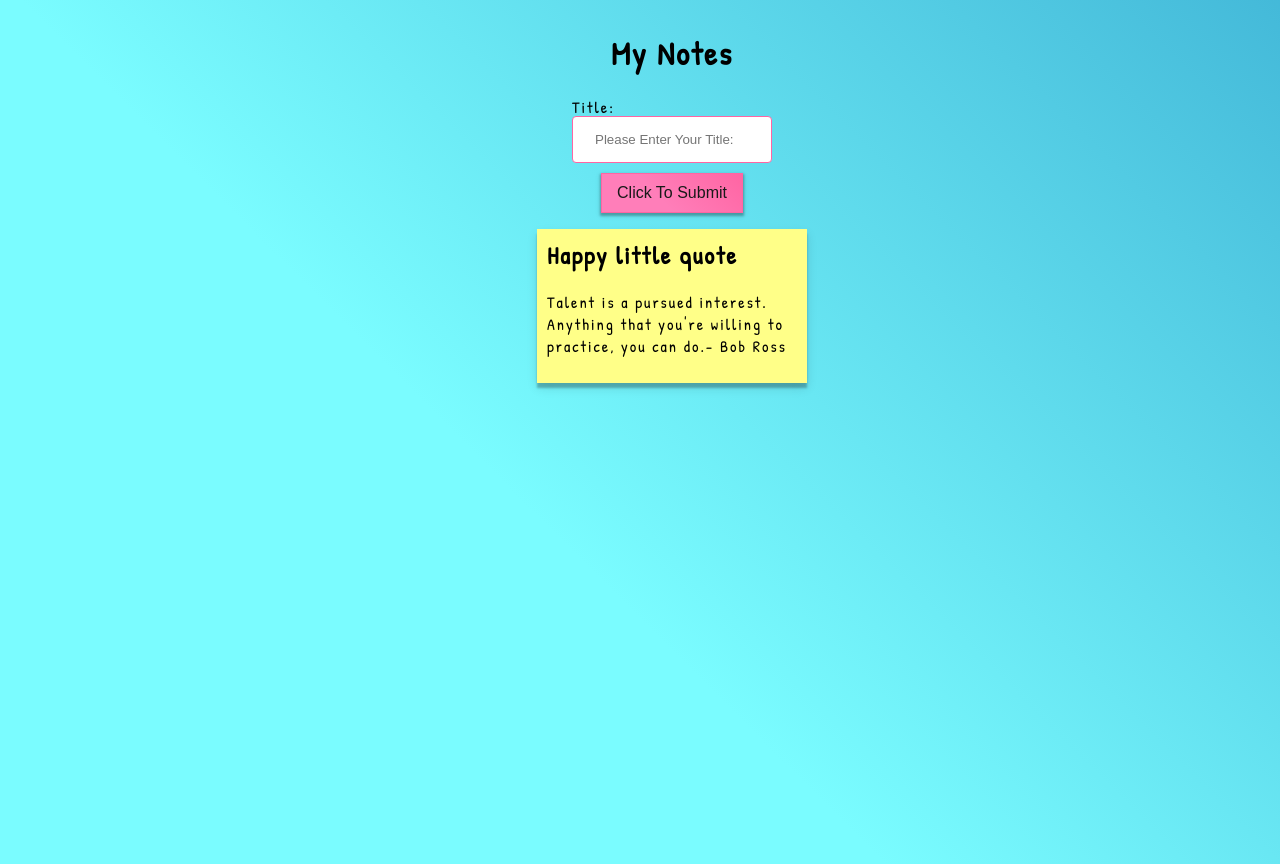
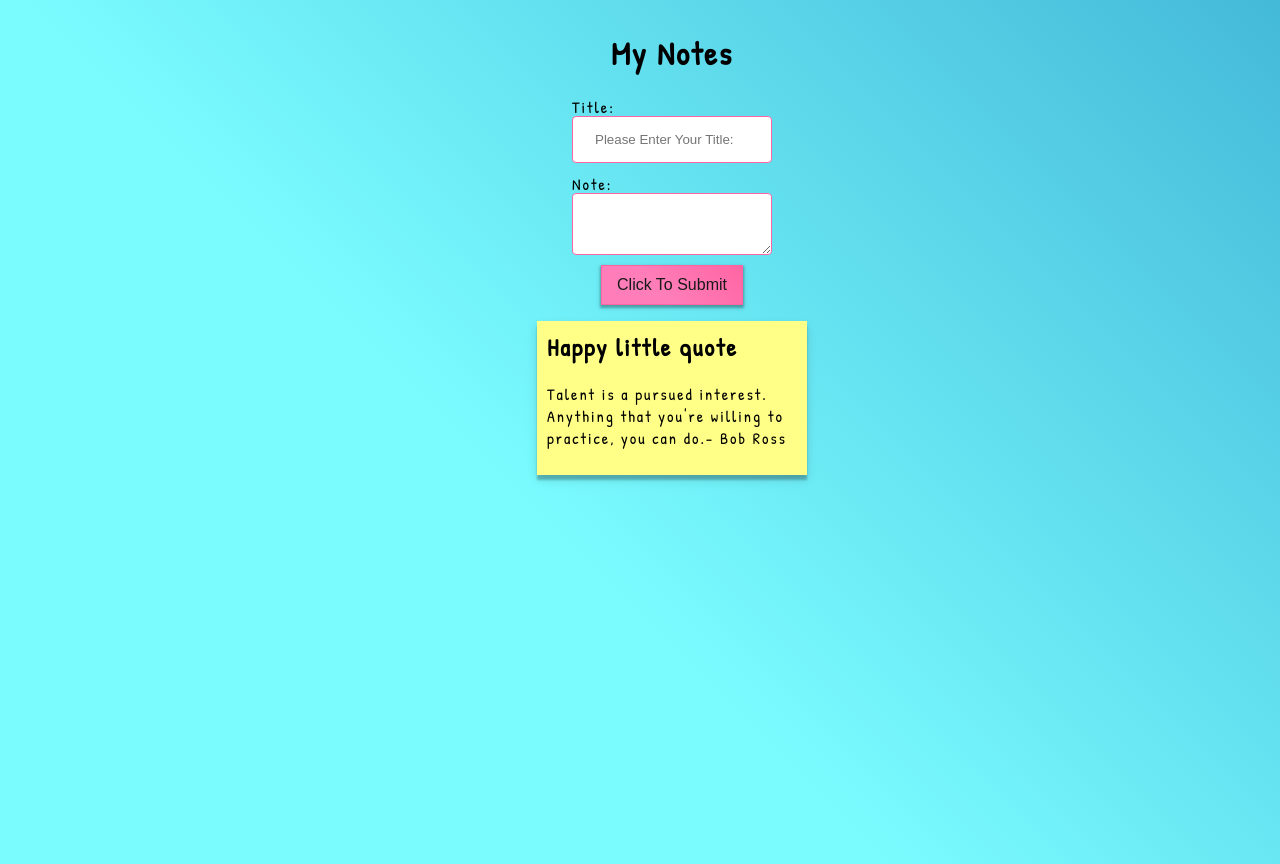
Before and after one commit to tomytank/advanced-forms, a React (Create React App) app: page / in a window 1280 px wide. Shown: the top 864 px of the page. Built offline with nearby package versions, Linux system fonts and the light colour scheme.

Commit message:
Modified State Handler
State Handler modification to generic .

```diff
--- a/src/components/NoteForm.js
+++ b/src/components/NoteForm.js
@@ -3,6 +3,20 @@ import React, { useState } from "react";
 const NoteForm = props => {
   //console.log(Wthis is our props: ",props");
   const [title, setTitle] = useState("");
+  const [note, setNote] = useState({
+    title: "",
+    body: ""
+  });
+  console.log(note);
+  const changeHandler = event => {
+    setNote({
+      ...note,
+      [event.target.name]: event.target.value
+    });
+
+    console.log(event.target.name, event.target.value);
+  };
+
   return (
     <form
       onSubmit={event => {
@@ -15,13 +29,16 @@ const NoteForm = props => {
         type="text"
         name="title"
         placeholder="Please Enter Your Title:"
-        value={title}
-        onChange={event => {
-          setTitle(event.target.value);
-          console.log(event.target.value);
-        }}
+        value={note.title}
+        onChange={changeHandler}
       />
-
+      <label htmlFor="body">Note:</label>
+      <textarea
+        id="body"
+        name="body"
+        value={note.body}
+        onChange={changeHandler}
+      />
       <button>Click To Submit</button>
     </form>
   );
```
